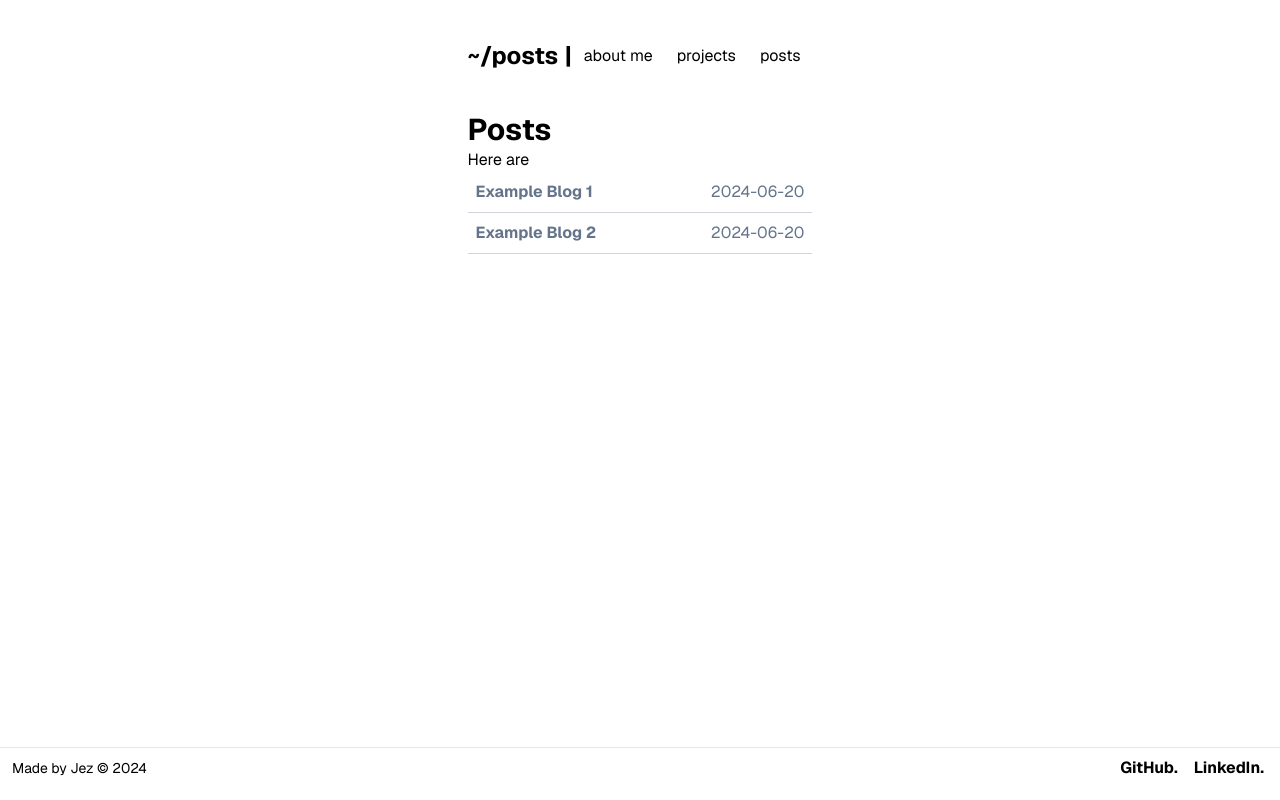
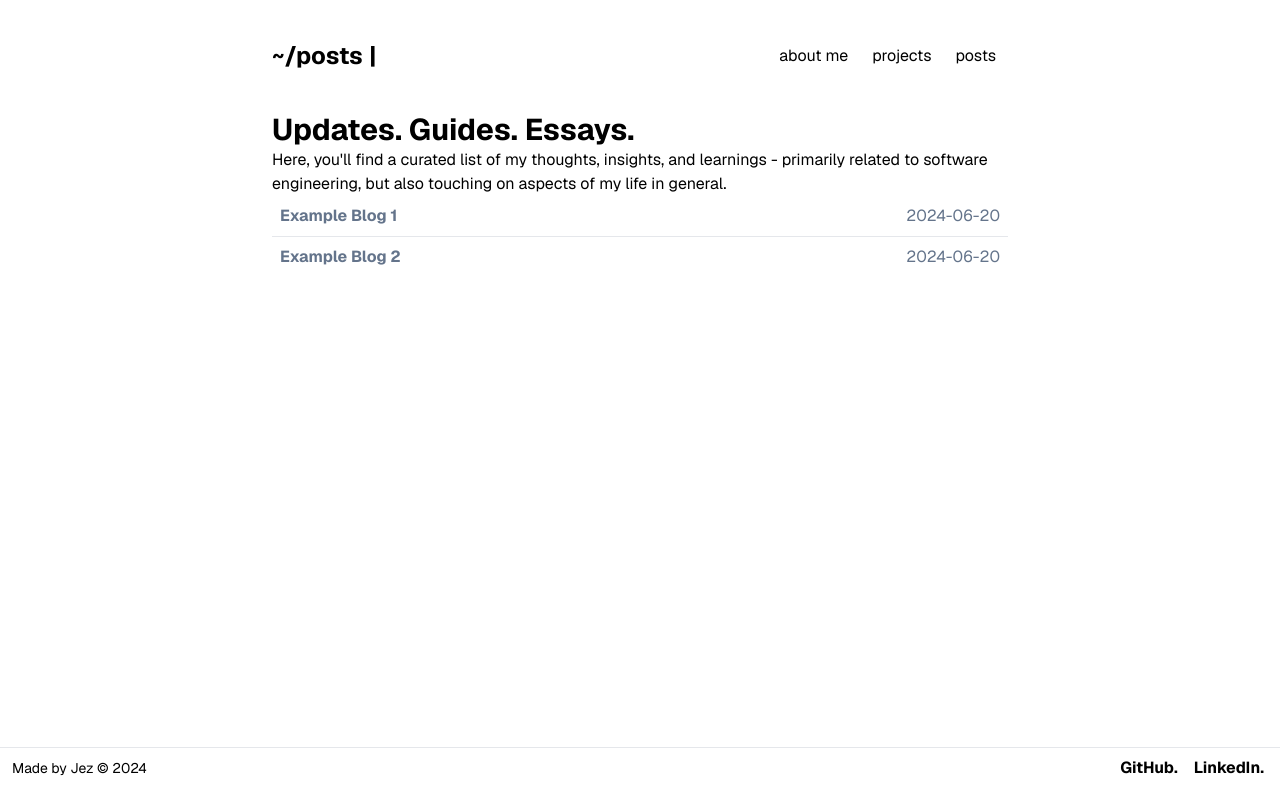
Before and after one commit to tartebabba/jezpie-portfolio-next.js, a Next.js app: page /posts in a window 1280 px wide. Built offline with nearby package versions, Linux system fonts and the light colour scheme.

Commit message:
fix width for whole page and update post page

```diff
--- a/src/app/layout.tsx
+++ b/src/app/layout.tsx
@@ -24,7 +24,7 @@ export default function RootLayout({
         <link rel="icon" type="image/x-icon" href="/favicon.ico" />
       </head>
       <body className="flex h-screen flex-col justify-between dark:bg-slate-950 dark:text-slate-50">
-        <div className="mx-auto max-w-3xl px-4 sm:px-6 xl:max-w-5xl xl:px-0">
+        <div className="mx-auto w-[80%] px-4 xl:w-[60%]">
           <TopNavBar />
           {children}
         </div>
--- a/src/app/posts/[slug]/page.tsx
+++ b/src/app/posts/[slug]/page.tsx
@@ -13,7 +13,6 @@ export default async function PostPage({
 
   return (
     <div>
-      <h1>Post</h1>
       <article className="prose dark:prose-invert">{post.content}</article>
     </div>
   );
--- a/src/app/posts/page.tsx
+++ b/src/app/posts/page.tsx
@@ -6,11 +6,15 @@ export default async function PostsPage() {
 
   return (
     <div className="">
-      <h1 className="text-3xl font-bold">Posts</h1>
-      <p>Here are </p>
-      {posts.map((post, index) => (
-        <Link href={`/posts/${post.slug}`}>
-          <div className="border-b border-gray-300">
+      <h1 className="text-3xl font-bold">Updates. Guides. Essays.</h1>
+      <p>
+        Here, you'll find a curated list of my thoughts, insights, and learnings
+        - primarily related to software engineering, but also touching on
+        aspects of my life in general.
+      </p>
+      <div className="grid grid-cols-1 divide-y">
+        {posts.map((post, index) => (
+          <Link href={`/posts/${post.slug}`}>
             <article
               key={index}
               className="flex cursor-pointer flex-row justify-between rounded-md p-2 text-slate-500 duration-200 ease-in-out hover:bg-gray-100 hover:text-slate-800"
@@ -18,9 +22,9 @@ export default async function PostsPage() {
               <h2 className="font-bold">{post.frontmatter.title}</h2>
               <p>{post.frontmatter.publishDate}</p>
             </article>
-          </div>
-        </Link>
-      ))}
+          </Link>
+        ))}
+      </div>
     </div>
   );
 }
```
